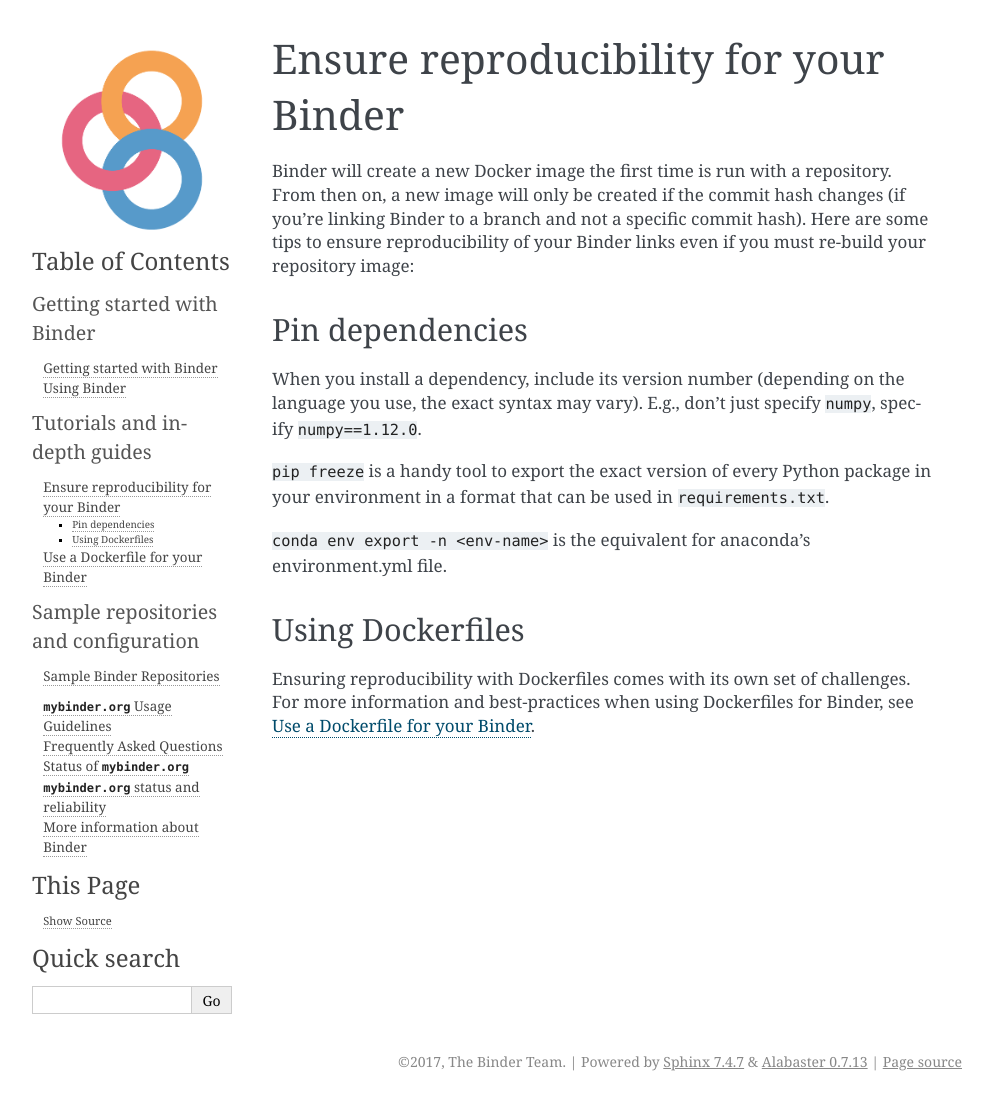
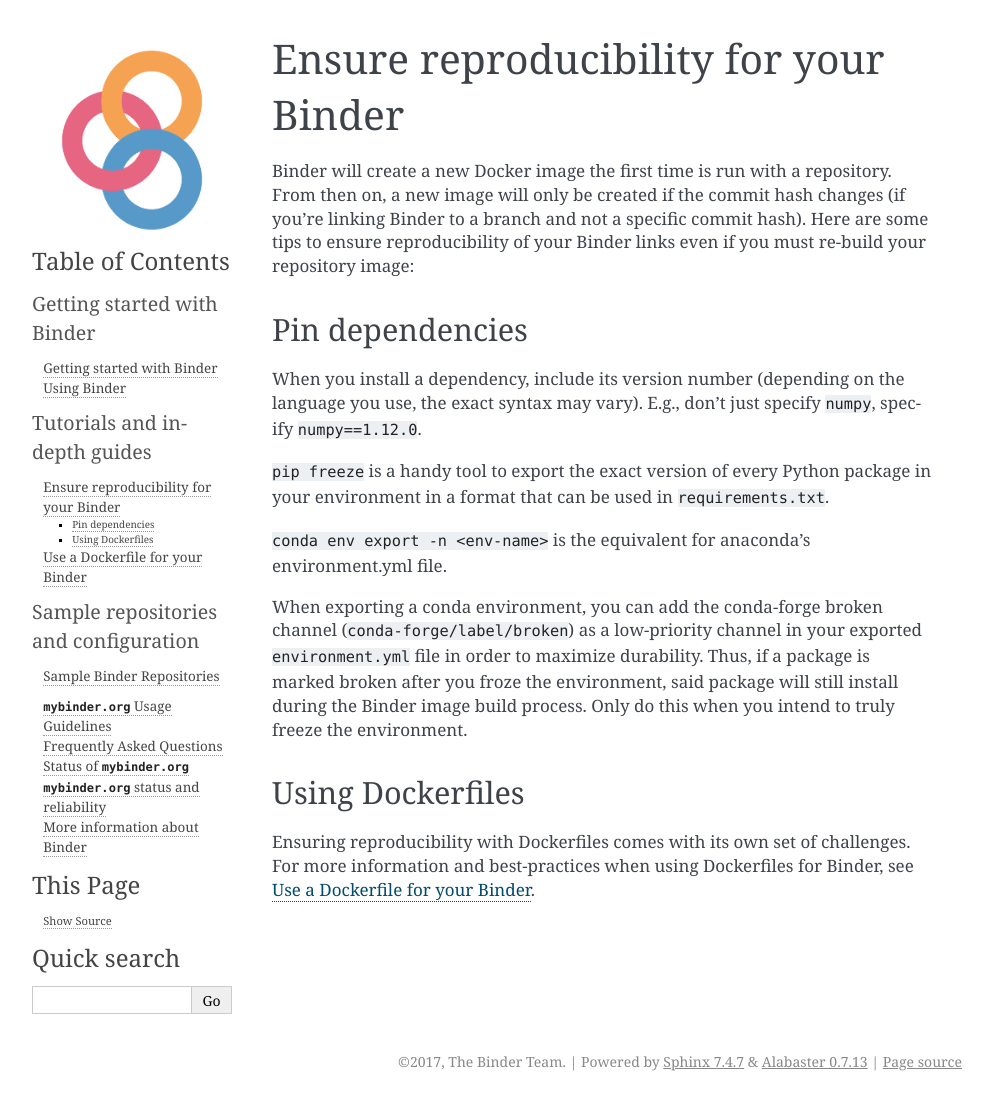
Before and after one commit to jupyterhub/mybinder.org-user-guide, a Sphinx documentation site: the page built from doc/tutorials/reproducibility.rst, in a window 1280 px wide. Shown: the whole page, without its empty margins (148-1141 px from the left). Built offline with Sphinx 7.4.7, drawn with Linux system fonts in a browser that asks for light colours; pages that are not in the unit, such as notebooks, are missing from menus.

Commit message:
Suggest adding conda-forge broken channel when freezing a conda environment.

```diff
--- a/doc/tutorials/reproducibility.rst
+++ b/doc/tutorials/reproducibility.rst
@@ -20,6 +20,8 @@ package in your environment in a format that can be used in ``requirements.txt``
 ``conda env export -n <env-name>`` is the equivalent for anaconda's environment.yml
 file.
 
+When exporting a conda environment, you can add the conda-forge broken channel (``conda-forge/label/broken``) as a low-priority channel in your exported ``environment.yml`` file in order to maximize durability. Thus, if a package is marked broken after you froze the environment, said package will still install during the Binder image build process. Only do this when you intend to truly freeze the environment.
+
 Using Dockerfiles
 -----------------
 
```
